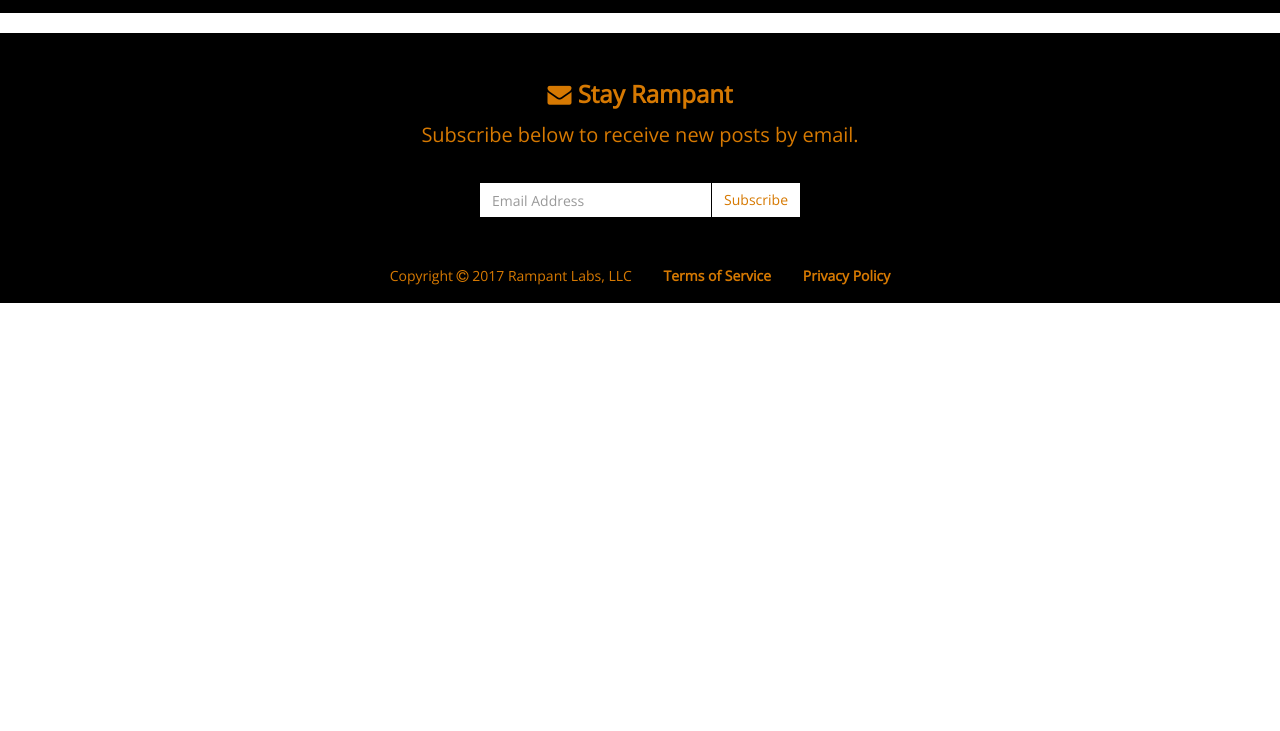
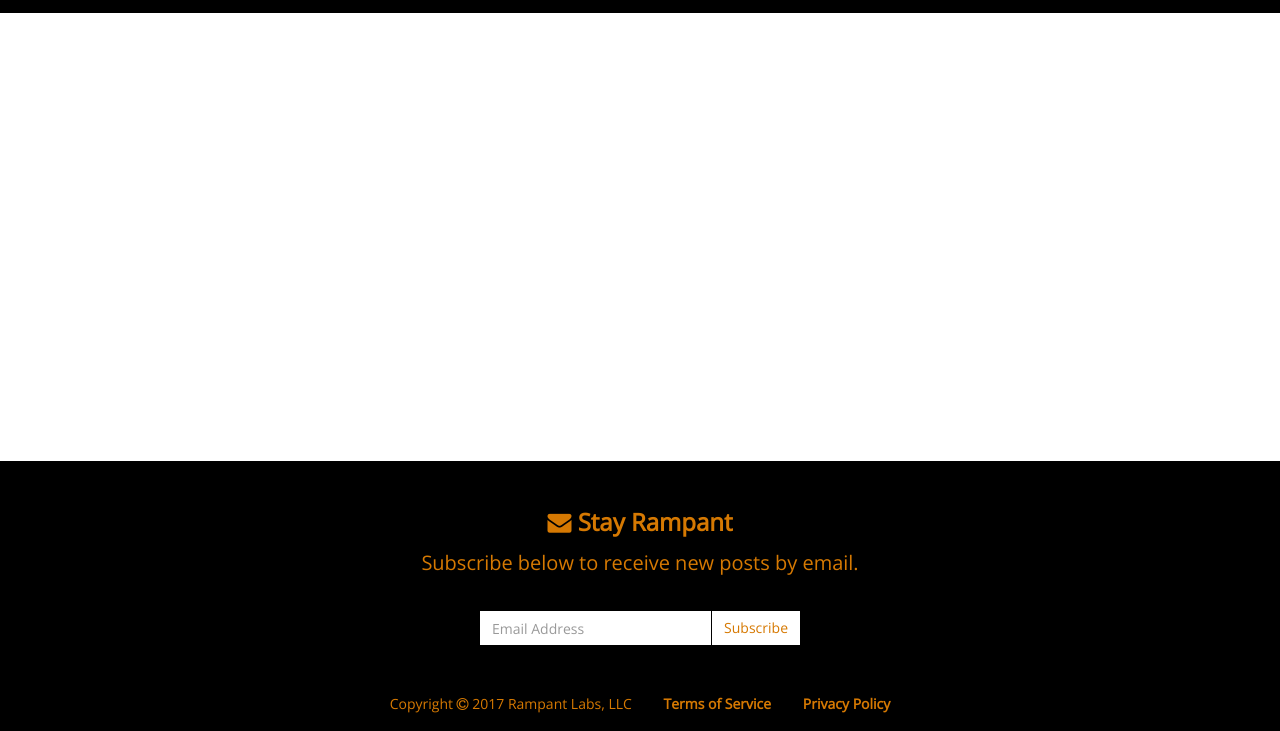
Before and after one commit to Jenuma/doubt, a website: page client/app/index.html in a window 1280 px wide. Shown: the part 69-800 px from the top of the page. Drawn offline with nearby package versions, Linux system fonts and the light colour scheme; some packages are replaced by stand-ins of ours; a script that the page names is missing.

Commit message:
Made footer content sticky to bottom of page

```diff
--- a/client/app/index.css
+++ b/client/app/index.css
@@ -9,12 +9,22 @@
     --visited-color: #AB6001;
 }
 
+html {
+    height: 100%;
+}
+
 body {
+    display: flex;
+    flex-direction: column;
+
+    min-height: 100%;
+
     font-family: "Open Sans", sans-serif;
 
     color: var(--primary-text-color);
     background-color: var(--light-primary-color);
 
+    /* Prevents link flickering: */
     backface-visibility: hidden;
     -o-backface-visibility: hidden;
     -moz-backface-visibility: hidden;
@@ -55,10 +65,10 @@
 
 #content {
     display: block;
+    flex: 1;
 
     margin: 0 auto;
-
-    max-width: 50%;
+    width: 50%;
 
     border-radius: 5px;
 }
@@ -72,7 +82,6 @@
     (max-device-width: 425px) {
         #content {
             margin: 1em;
-
             max-width: 100%;
 
             font-size: 0.25em;
@@ -85,7 +94,6 @@
 @media only screen and (max-device-width: 768px) {
     #content {
         margin: 0 3em;
-
         max-width: 100%;
 
         font-size: 0.25em;
--- a/client/app/index.html
+++ b/client/app/index.html
@@ -35,7 +35,9 @@
             <ui-view></ui-view>
         </div>
 
-        <div id="subscribe" ng-include="'/features/subscribe/subscribe.html'"></div>
-        <div id="footer" ng-include="'/features/footer/footer.html'"></div>
+        <div id="sticky-foot">
+            <div id="subscribe" ng-include="'/features/subscribe/subscribe.html'"></div>
+            <div id="footer" ng-include="'/features/footer/footer.html'"></div>
+        </div>
     </body>
 </html>
```
Also changed, not shown: client/features/error/404.html (+2 -1 lines).
